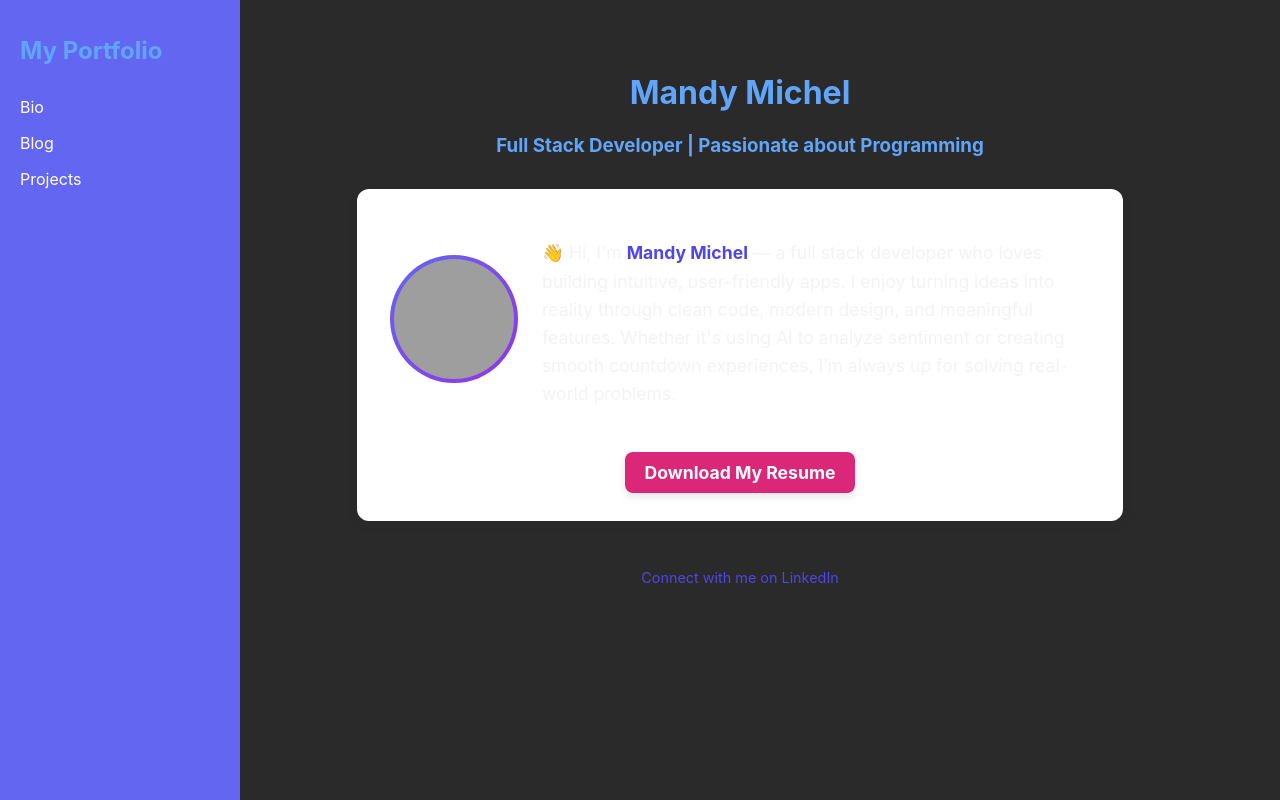
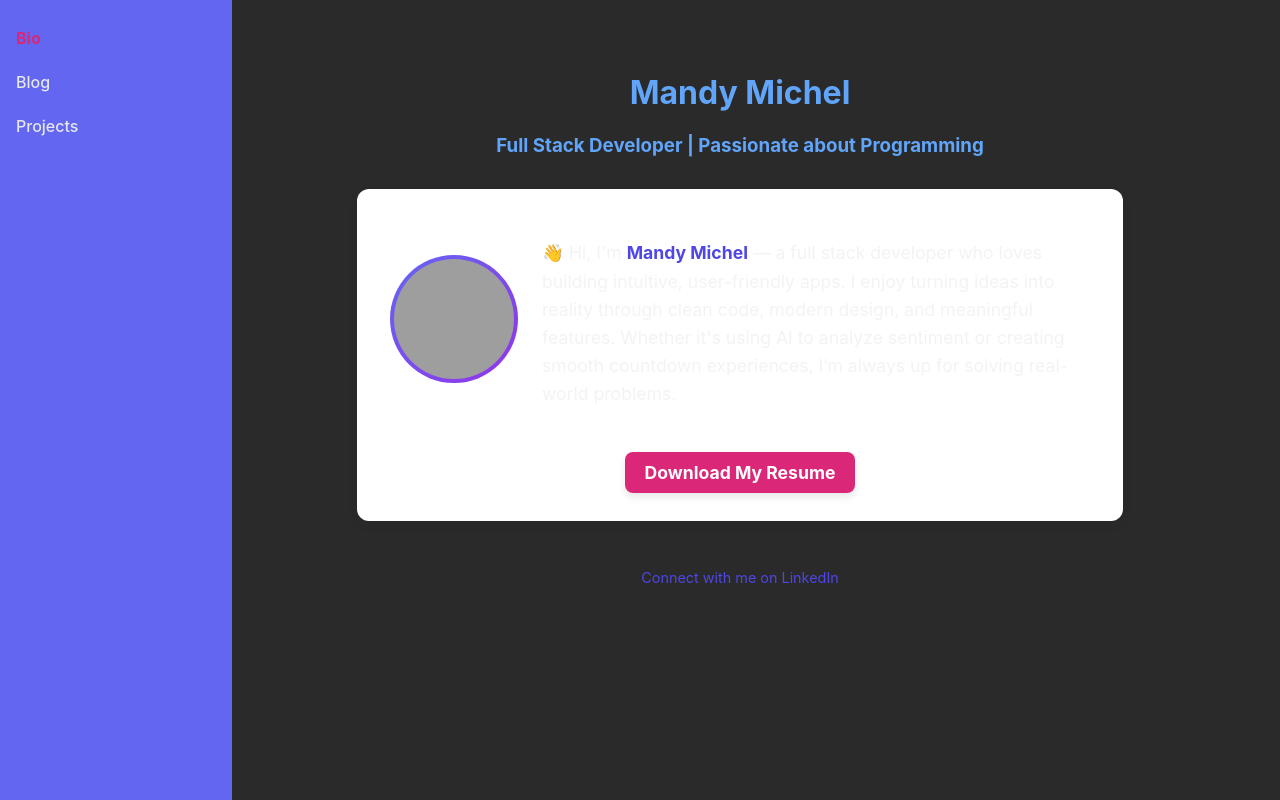
Before and after one commit to mandymichel/portfolio-app, a React (Create React App) app: page /bio in a window 1280 px wide. Built offline with nearby package versions, Linux system fonts and the light colour scheme; grey boxes are pictures that could not be loaded; the HTML template or start-up script is replaced by a standard one.

Commit message:
adding animation and sidebar style

```diff
--- a/package.json
+++ b/package.json
@@ -8,6 +8,7 @@
     "@testing-library/jest-dom": "^6.6.3",
     "@testing-library/react": "^16.3.0",
     "@testing-library/user-event": "^13.5.0",
+    "framer-motion": "^12.8.0",
     "react": "^19.1.0",
     "react-dom": "^19.1.0",
     "react-router-dom": "^7.5.1",
--- a/src/App.js
+++ b/src/App.js
@@ -4,16 +4,20 @@ import {
   Routes,
   Route,
   Navigate,
+  useLocation,
 } from "react-router-dom"
+import { AnimatePresence } from "framer-motion"
 import Header from "./components/Header"
 import BioSection from "./components/BioSection"
 import BlogPage from "./components/BlogPage"
 import Footer from "./components/Footer"
 import Sidebar from "./components/Sidebar"
 import ProjectsPage from "./components/ProjectsPage"
+import AnimatedPage from "./components/AnimatedPage"
 import "./App.css"
 
-function App() {
+const AppContent = () => {
+  const routerLocation = useLocation()
   const [lightboxImg, setLightboxImg] = useState(null)
 
   useEffect(() => {
@@ -27,40 +31,58 @@ function App() {
   const openLightbox = (imgSrc) => setLightboxImg(imgSrc)
   const closeLightbox = () => setLightboxImg(null)
 
-  const basePath = "/portfolio-app"
-
   const projects = [
     {
       title: "Sentiment Analysis App",
       description: "Analyzes user sentiment from input text.",
       link: "https://mandymichel.github.io/sentiment-analysis/",
-      image: `${basePath}/screenshots/sentiment.png`,
+      image: "/portfolio-app/screenshots/sentiment.png",
     },
     {
       title: "Countdown App",
       description: "Counts down to a target date or event.",
       link: "https://mandymichel.github.io/countdown-app/",
-      image: `${basePath}/screenshots/countdown.png`,
+      image: "/portfolio-app/screenshots/countdown.png",
     },
   ]
 
   return (
-    <Router>
     <div className="App" style={{ display: "flex" }}>
       <Sidebar />
       <div style={{ marginLeft: "200px", padding: "20px", flexGrow: 1 }}>
         <Header />
-          <Routes>
-            <Route path="/portfolio-app" element={<Navigate to="/bio" />} />
-            <Route path="/bio" element={<BioSection />} />
-            <Route path="/blog" element={<BlogPage />} />
+        <AnimatePresence mode="wait">
+          <Routes location={routerLocation} key={routerLocation.pathname}>
+            <Route path="/" element={<Navigate to="/bio" />} />
+            <Route
+              path="/bio"
+              element={
+                <AnimatedPage>
+                  <BioSection />
+                </AnimatedPage>
+              }
+            />
+            <Route
+              path="/blog"
+              element={
+                <AnimatedPage>
+                  <BlogPage />
+                </AnimatedPage>
+              }
+            />
             <Route
               path="/projects"
               element={
-                <ProjectsPage projects={projects} openLightbox={openLightbox} />
+                <AnimatedPage>
+                  <ProjectsPage
+                    projects={projects}
+                    openLightbox={openLightbox}
+                  />
+                </AnimatedPage>
               }
             />
           </Routes>
+        </AnimatePresence>
         {lightboxImg && (
           <div className="lightbox" onClick={closeLightbox}>
             <img src={lightboxImg} alt="Full size project" />
@@ -69,8 +91,14 @@ function App() {
         <Footer />
       </div>
     </div>
+  )
+}
+
+// 👇 Wrap the whole thing in <Router> here:
+export default function App() {
+  return (
+    <Router>
+      <AppContent />
     </Router>
   )
 }
-
-export default App
--- /dev/null
+++ b/src/components/AnimatedPage.js
@@ -0,0 +1,22 @@
+// src/components/AnimatedPage.js
+import { motion } from "framer-motion"
+
+const animations = {
+  initial: { opacity: 0, y: 20 },
+  animate: { opacity: 1, y: 0 },
+  exit: { opacity: 0, y: -20 },
+}
+
+export default function AnimatedPage({ children }) {
+  return (
+    <motion.div
+      variants={animations}
+      initial="initial"
+      animate="animate"
+      exit="exit"
+      transition={{ duration: 0.3 }}
+    >
+      {children}
+    </motion.div>
+  )
+}
--- a/src/components/Sidebar.css
+++ b/src/components/Sidebar.css
@@ -1,33 +1,60 @@
+/* Sidebar.css */
 .sidebar {
     width: 200px;
-    height: 100vh;
+    min-height: 100vh;
+    background-color: #6366f1; /* Purple background */
+    padding: 1rem;
     position: fixed;
-    background-color: #6366f1;
-    color: white;
-    padding: 20px;
+    left: 0;
     top: 0;
-    left: 0;
+    transition: transform 0.3s ease;
+    z-index: 1000;
   }
 
-  .sidebar .logo {
-    font-size: 1.5rem;
-    margin-bottom: 2rem;
+  .sidebar nav {
+    display: flex;
+    flex-direction: column;
   }
 
-  .sidebar ul {
-    list-style: none;
-    padding: 0;
+  .sidebar nav a {
+    text-decoration: none;
+    padding: 0.75rem 0;
+    color: #e5e7eb; /* Light gray (tailwind's gray-200) */
+    font-weight: 500;
+    transition: color 0.3s ease;
   }
 
-  .sidebar li {
-    margin-bottom: 1rem;
+  .sidebar nav a:hover {
+    color: #ffffff; /* Full white on hover */
   }
 
-  .sidebar a {
-    color: white;
-    text-decoration: none;
+  .sidebar nav a.active {
+    color: #db2777;
+    font-weight: bold;
   }
 
-  .sidebar a:hover {
-    text-decoration: underline;
+  .hamburger {
+    display: none;
+    position: fixed;
+    top: 1rem;
+    left: 1rem;
+    font-size: 1.5rem;
+    z-index: 1100;
+    color: white;
+    cursor: pointer;
   }
+
+  /* Responsive Styles */
+  @media (max-width: 768px) {
+    .sidebar {
+      transform: translateX(-100%);
+    }
+
+    .sidebar.open {
+      transform: translateX(0);
+    }
+
+    .hamburger {
+      display: block;
+    }
+  }
--- a/src/components/Sidebar.js
+++ b/src/components/Sidebar.js
@@ -1,24 +1,43 @@
-import React from "react"
-import { Link } from "react-router-dom"
+// src/components/Sidebar.js
+import React, { useState } from "react"
+import { NavLink } from "react-router-dom"
 import "./Sidebar.css"
 
-export default function Sidebar() {
+function Sidebar() {
+  const [isOpen, setIsOpen] = useState(false)
+
+  const toggleSidebar = () => setIsOpen(!isOpen)
+
   return (
-    <div className="sidebar">
-      <h1 className="logo">My Portfolio</h1>
-      <nav>
-        <ul>
-          <li>
-            <Link to="/bio">Bio</Link>
-          </li>
-          <li>
-            <Link to="/blog">Blog</Link>
-          </li>
-          <li>
-            <Link to="/projects">Projects</Link>
-          </li>
-        </ul>
-      </nav>
-    </div>
+    <>
+      <div className="hamburger" onClick={toggleSidebar}>
+        ☰
+      </div>
+
+      <div className={`sidebar ${isOpen ? "open" : ""}`}>
+        <nav>
+          <NavLink
+            to="/bio"
+            className={({ isActive }) => (isActive ? "active" : "")}
+          >
+            Bio
+          </NavLink>
+          <NavLink
+            to="/blog"
+            className={({ isActive }) => (isActive ? "active" : "")}
+          >
+            Blog
+          </NavLink>
+          <NavLink
+            to="/projects"
+            className={({ isActive }) => (isActive ? "active" : "")}
+          >
+            Projects
+          </NavLink>
+        </nav>
+      </div>
+    </>
   )
 }
+
+export default Sidebar
```
Also changed, not shown: 1 other file (tests, documents, lock files or other folders). Lines whose indentation alone changed are shown as unchanged.
